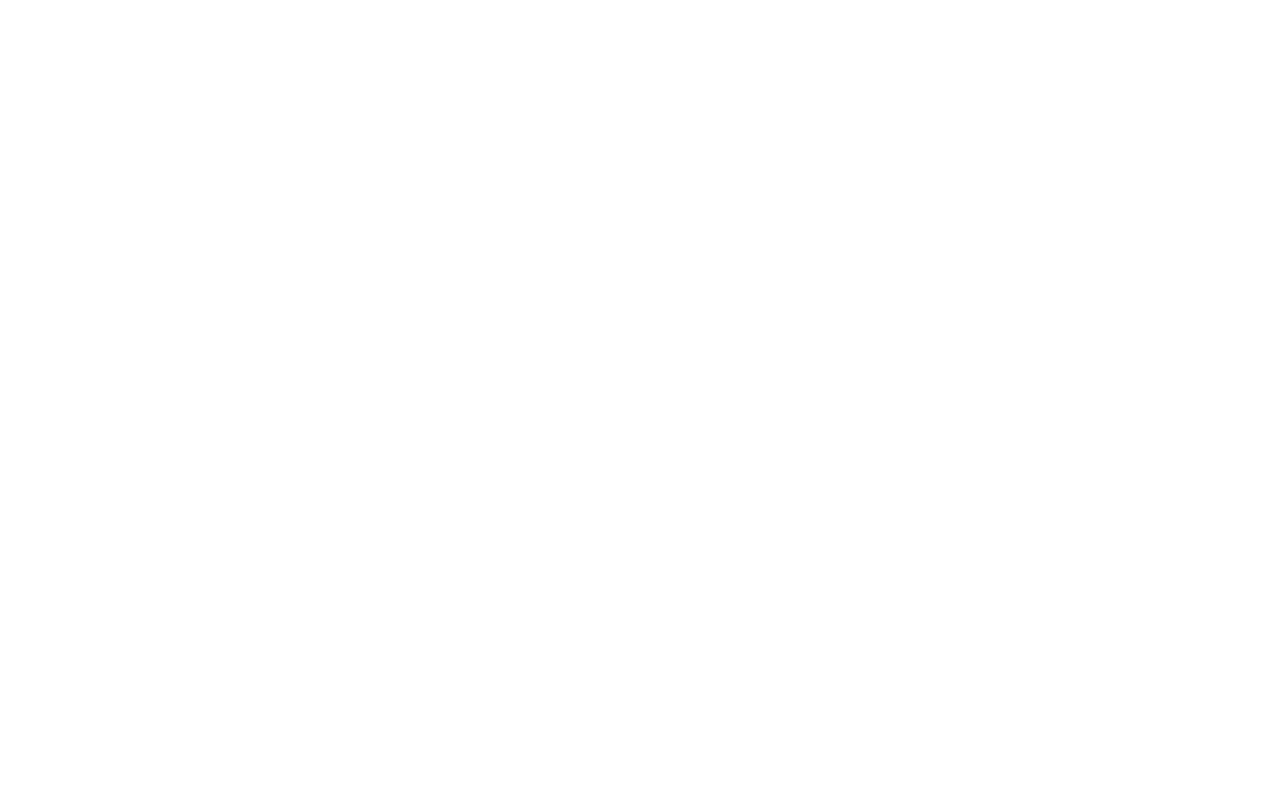
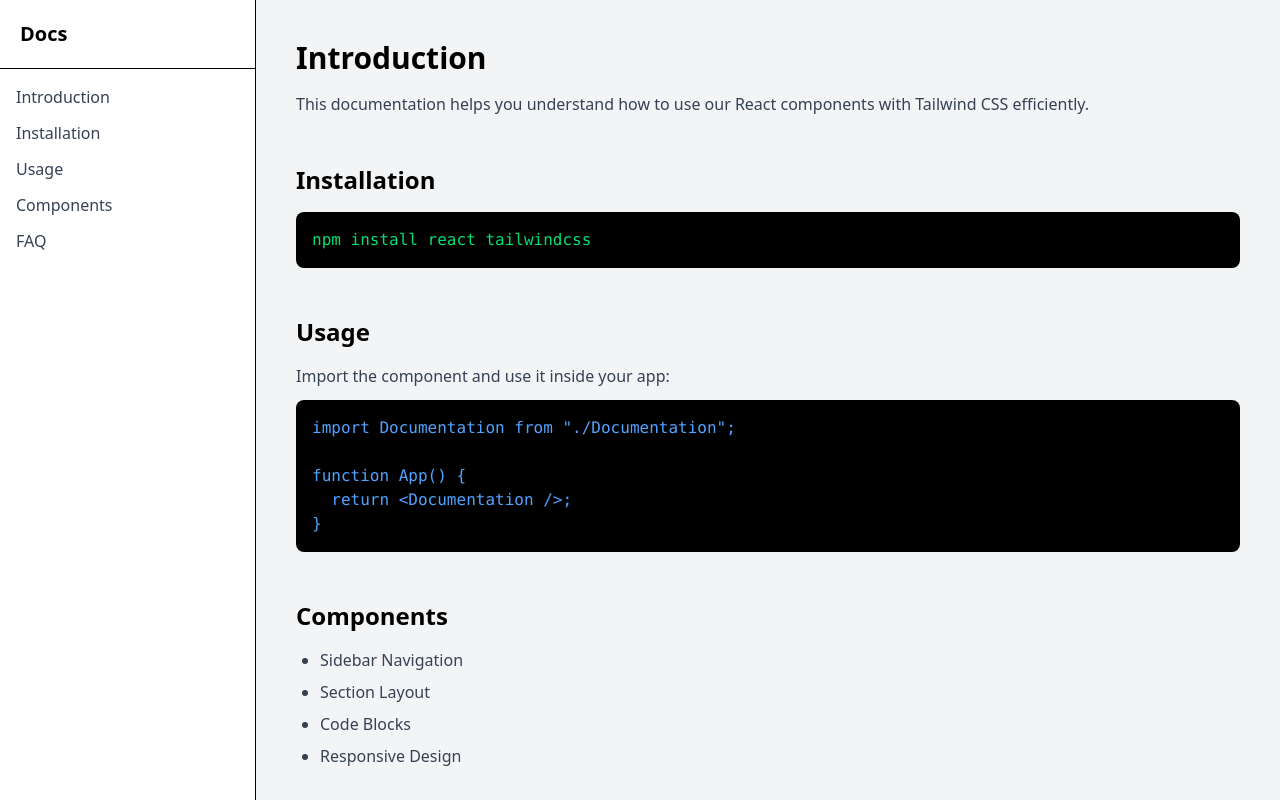
Before and after one commit to tejahir/prohome, a React (Vite) app: page /dOCUMENTATION in a window 1280 px wide. Before the commit this address had no page. Shown: the top 800 px of the page. Built offline with nearby package versions, Linux system fonts and the light colour scheme.

Commit message:
chanage done

```diff
--- a/src/App.jsx
+++ b/src/App.jsx
@@ -8,6 +8,7 @@
 import Profile from "./components/Profile";
 import SignIn from "./components/SignIn";
 import SignUp from "./components/SignUp";
+import DOCUMENTATION from "./components/DOCUMENTATION";
 
 function App() {
   return (
@@ -22,6 +23,7 @@
       <Route path="profile" element={<Profile />} />
       <Route path="signIn" element={<SignIn />} />
       <Route path="signUp" element={<SignUp />} />
+      <Route path="dOCUMENTATION" element={<DOCUMENTATION />} />
     </Routes>
   );
 }
--- /dev/null
+++ b/src/components/DOCUMENTATION.jsx
@@ -0,0 +1,88 @@
+import React from "react";
+
+export default function Documentation() {
+  const sections = [
+    { id: "intro", title: "Introduction" },
+    { id: "install", title: "Installation" },
+    { id: "usage", title: "Usage" },
+    { id: "components", title: "Components" },
+    { id: "faq", title: "FAQ" },
+  ];
+
+  return (
+    <div className="flex min-h-screen bg-gray-100">
+
+      <aside className="w-64 bg-white border-r hidden md:block">
+        <div className="p-5 font-bold text-xl border-b">
+          Docs
+        </div>
+        <nav className="p-4 space-y-3">
+          {sections.map((item) => (
+            <a
+              key={item.id}
+              href={`#${item.id}`}
+              className="block text-gray-700 hover:text-blue-600"
+            >
+              {item.title}
+            </a>
+          ))}
+        </nav>
+      </aside>
+
+      <main className="flex-1 p-6 md:p-10">
+
+        <section id="intro" className="mb-12">
+          <h1 className="text-3xl font-bold mb-4">Introduction</h1>
+          <p className="text-gray-700">
+            This documentation helps you understand how to use our React
+            components with Tailwind CSS efficiently.
+          </p>
+        </section>
+
+        <section id="install" className="mb-12">
+          <h2 className="text-2xl font-semibold mb-4">Installation</h2>
+          <pre className="bg-black text-green-400 p-4 rounded-lg overflow-x-auto">
+            <code>
+              npm install react tailwindcss
+            </code>
+          </pre>
+        </section>
+
+        <section id="usage" className="mb-12">
+          <h2 className="text-2xl font-semibold mb-4">Usage</h2>
+          <p className="text-gray-700 mb-3">
+            Import the component and use it inside your app:
+          </p>
+          <pre className="bg-black text-blue-400 p-4 rounded-lg overflow-x-auto">
+            <code>
+{`import Documentation from "./Documentation";
+
+function App() {
+  return <Documentation />;
+}`}
+            </code>
+          </pre>
+        </section>
+
+        <section id="components" className="mb-12">
+          <h2 className="text-2xl font-semibold mb-4">Components</h2>
+          <ul className="list-disc pl-6 text-gray-700 space-y-2">
+            <li>Sidebar Navigation</li>
+            <li>Section Layout</li>
+            <li>Code Blocks</li>
+            <li>Responsive Design</li>
+          </ul>
+        </section>
+
+        <section id="faq">
+          <h2 className="text-2xl font-semibold mb-4">FAQ</h2>
+          <p className="text-gray-700">
+            <strong>Q:</strong> Is Tailwind required?<br />
+            <strong>A:</strong> Yes, this layout uses Tailwind utility classes.
+          </p>
+        </section>
+
+      </main>
+    </div>
+  );
+}
--- a/src/components/LeftSidebar.jsx
+++ b/src/components/LeftSidebar.jsx
@@ -44,9 +44,9 @@
       <div className="mt-5 p-3 w-60 justify-center items-center bg-gradient-to-br
       from-[#0a4bff] to-[#7a3cff] rounded-xl text-center">
             <div className="text-white font-semibold mb-2">Need help?</div>
-            <button className="bg-white text-black px-3 py-1 rounded-md text-sm font-medium">
+            <Link to="/dOCUMENTATION" className="bg-white text-black px-3 py-1 rounded-md text-sm font-medium">
               DOCUMENTATION
-            </button>
+            </Link>
           </div>
 
     </div>
```
